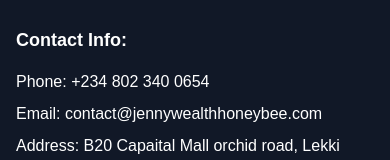
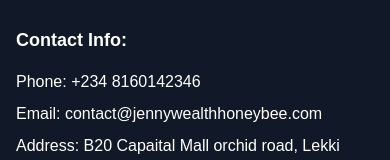
Before and after one commit to LinetMutuku/jennywealth, a Next.js app: page / in a window 390 px wide. Shown: the part 7054-7214 px from the top of the page. Built offline with nearby package versions, Linux system fonts and the light colour scheme.

Commit message:
changed the phone number

```diff
--- a/src/app/components/Footer.tsx
+++ b/src/app/components/Footer.tsx
@@ -66,7 +66,7 @@ const Footer: React.FC = () => {
                     <div className="col-span-1 md:col-span-2">
                         <h3 className="text-lg font-semibold mb-4">Contact Info:</h3>
                         <ul className="space-y-2">
-                            <li>Phone: +234 802 340 0654</li>
+                            <li>Phone: +234 8160142346</li>
                             <li>Email: contact@jennywealthhoneybee.com</li>
                             <li>Address: B20 Capaital Mall orchid road, Lekki Lagos</li>
                         </ul>
```
